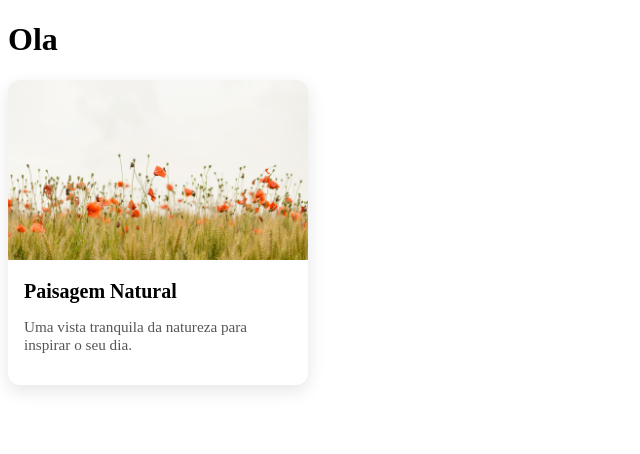
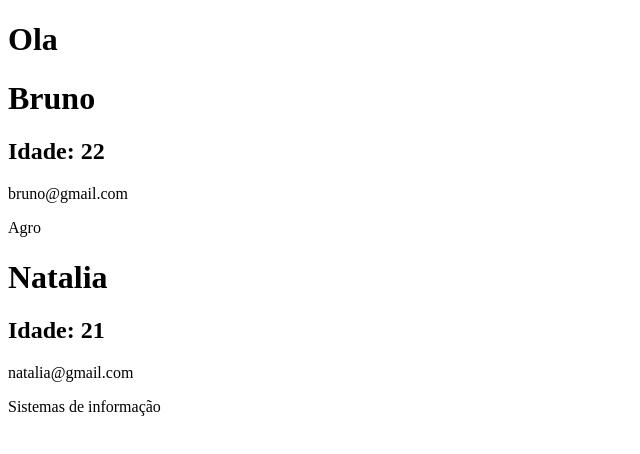
Before and after one commit to juliocesardemoraes/zeus-reactjs, a React (Vite) app: page / in a window 1280 px wide. Shown: the top 454 px of the page, without its empty margins (0-640 px from the left). Built offline with nearby package versions, Linux system fonts and the light colour scheme.

Commit message:
feat: add props class

```diff
--- a/src/App.jsx
+++ b/src/App.jsx
@@ -1,10 +1,27 @@
-import Card from "./Card";
+import Student from "./Student";
+
+const createStudent = (name, age, email, course) => {
+  return name;
+};
+
+createStudent(name);
 
 function App() {
   return (
     <>
       <h1>Ola</h1>
-      <Card></Card>
+      <Student
+        name={"Bruno"}
+        age={22}
+        email={"bruno@gmail.com"}
+        course="Agro"
+      ></Student>
+      <Student
+        name={"Natalia"}
+        age={21}
+        email={"natalia@gmail.com"}
+        course="Sistemas de informação"
+      ></Student>
     </>
   );
 }
--- a/src/Card.jsx
+++ /dev/null
@@ -1,16 +0,0 @@
-import "./card.css";
-import natureImage from "./assets/test2.jpg";
-
-export default function Card() {
-  return (
-    <div className="card">
-      <img className="card-image" src={natureImage} alt="Paisagem natural" />
-      <div className="card-content">
-        <h2 className="card-title">Paisagem Natural</h2>
-        <p className="card-description">
-          Uma vista tranquila da natureza para inspirar o seu dia.
-        </p>
-      </div>
-    </div>
-  );
-}
--- /dev/null
+++ b/src/Student.jsx
@@ -0,0 +1,12 @@
+import React from "react";
+
+export default function Student({ name, age, email, course }) {
+  return (
+    <div>
+      <h1>{name}</h1>
+      <h2>Idade: {age}</h2>
+      <p>{email}</p>
+      <p>{course}</p>
+    </div>
+  );
+}
--- a/src/card.css
+++ /dev/null
@@ -1,33 +0,0 @@
-.card {
-  width: 300px;
-  border-radius: 12px;
-  box-shadow: 0 6px 18px rgba(0, 0, 0, 0.1);
-  overflow: hidden;
-  background-color: #fff;
-  transition: transform 0.3s ease;
-}
-
-.card:hover {
-  transform: translateY(-5px);
-}
-
-.card-image {
-  width: 100%;
-  height: 180px;
-  object-fit: cover;
-}
-
-.card-content {
-  padding: 16px;
-}
-
-.card-title {
-  font-size: 1.25rem;
-  font-weight: bold;
-  margin: 0 0 8px 0;
-}
-
-.card-description {
-  font-size: 0.95rem;
-  color: #555;
-}
--- a/src/main.jsx
+++ b/src/main.jsx
@@ -1,7 +1,6 @@
 import { StrictMode } from "react";
 import { createRoot } from "react-dom/client";
 import App from "./App.jsx";
-import "./styles.css";
 
 createRoot(document.getElementById("root")).render(
   <StrictMode>
--- a/src/name.module.css
+++ /dev/null
@@ -1,3 +0,0 @@
-.text-green {
-  color: green;
-}
--- a/src/styles.css
+++ /dev/null
@@ -1,3 +0,0 @@
-.text-red {
-  color: red;
-}
```
